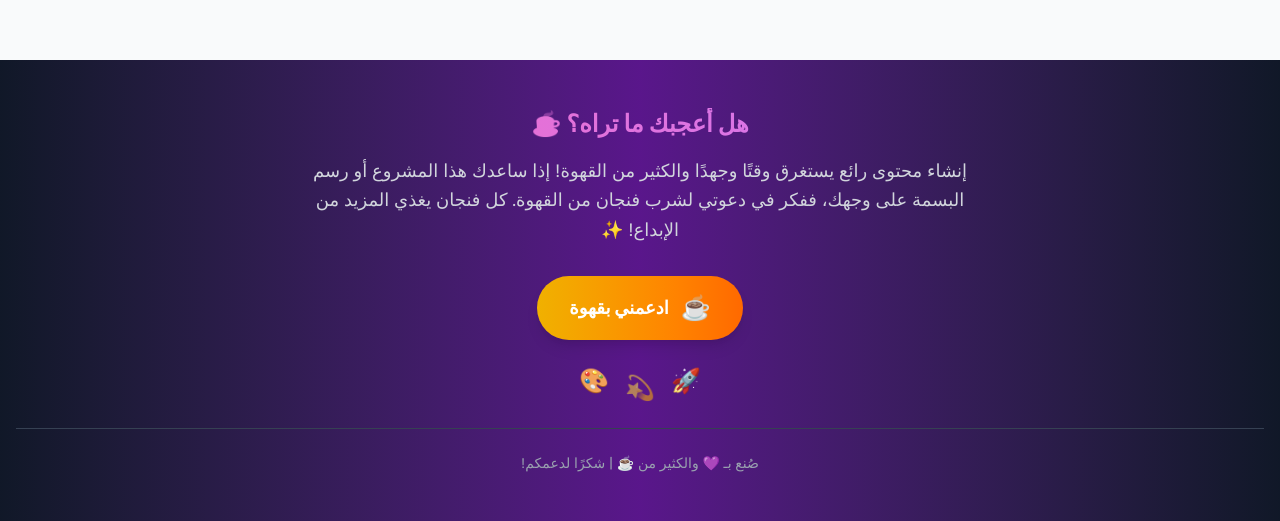
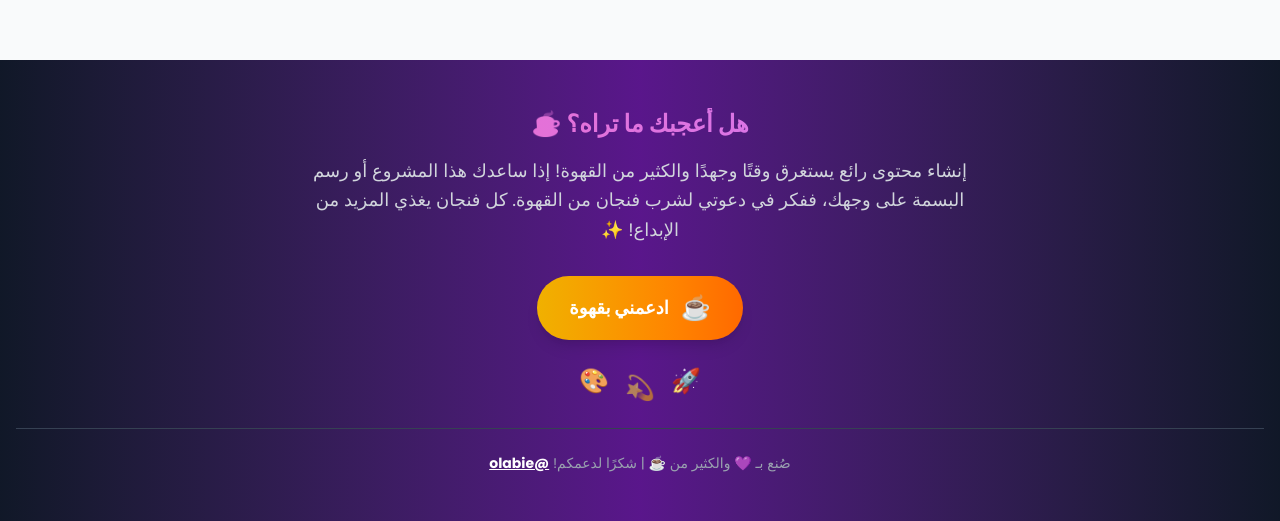
Before and after one commit to olabie2/israsel, a Next.js app: page /ar in a window 1280 px wide. Shown: the part 1106-1627 px from the top of the page. Built offline with nearby package versions, Linux system fonts and the light colour scheme.

Commit message:
Added github link to my profile in the footer

```diff
--- a/app/messages/ar.json
+++ b/app/messages/ar.json
@@ -16,7 +16,7 @@
     "loveWhatYouSee": "هل أعجبك ما تراه؟ ☕",
     "mainMessage": "إنشاء محتوى رائع يستغرق وقتًا وجهدًا والكثير من القهوة! إذا ساعدك هذا المشروع أو رسم البسمة على وجهك، ففكر في دعوتي لشرب فنجان من القهوة. كل فنجان يغذي المزيد من الإبداع! ✨",
     "buyMeACoffee": "ادعمني بقهوة",
-    "madeWith": "صُنع بـ 💜 والكثير من ☕ | شكرًا لدعمكم!"
+    "madeWith": " صُنع بـ 💜 والكثير من ☕ | شكرًا لدعمكم! "
   },
   "Metadata": {
     "siteName": "إسراسل - معلومات عن المركبات الإسرائيلية",
--- a/app/messages/en.json
+++ b/app/messages/en.json
@@ -16,7 +16,7 @@
     "loveWhatYouSee": "Love what you see? ☕",
     "mainMessage": "Creating awesome content takes time, effort, and lots of coffee! If this project helped you or brought a smile to your face, consider buying me a coffee. Every cup fuels more creativity! ✨",
     "buyMeACoffee": "Buy me a coffee",
-    "madeWith": "Made with 💜 and lots of ☕ | Thank you for your support!"
+    "madeWith": "Made with 💜 and lots of ☕ | Thank you for your support! "
   },
    "Metadata": {
     "siteName": "Israsel - Israeli Vehicle Information",
--- a/app/messages/he.json
+++ b/app/messages/he.json
@@ -16,7 +16,7 @@
     "loveWhatYouSee": "אהבתם את מה שאתם רואים? ☕",
     "mainMessage": "יצירת תוכן מדהים דורשת זמן, מאמץ והרבה קפה! אם הפרויקט הזה עזר לכם או העלה חיוך על פניכם, שקלו לקנות לי קפה. כל כוס מתדלקת יצירתיות נוספת! ✨",
     "buyMeACoffee": "קנו לי קפה",
-    "madeWith": "נוצר ב-💜 והרבה ☕ | תודה על תמיכתכם!"
+    "madeWith": " נוצר ב-💜 והרבה ☕ | תודה על תמיכתכם! "
   },
   "Metadata": {
     "siteName": "ישראסל - מידע על רכבים בישראל",
--- a/app/messages/ru.json
+++ b/app/messages/ru.json
@@ -16,7 +16,7 @@
     "loveWhatYouSee": "Нравится то, что вы видите? ☕",
     "mainMessage": "Создание потрясающего контента требует времени, усилий и много кофе! Если этот проект помог вам или заставил улыбнуться, подумайте о том, чтобы угостить меня кофе. Каждая чашка подпитывает творчество! ✨",
     "buyMeACoffee": "Купить мне кофе",
-    "madeWith": "Сделано с 💜 и много ☕ | Спасибо за вашу поддержку!"
+    "madeWith": "Сделано с 💜 и много ☕ | Спасибо за вашу поддержку! "
   },
   "Metadata": {
     "siteName": "Исрасел - информация о израильских автомобилях",
--- a/components/Footer.tsx
+++ b/components/Footer.tsx
@@ -41,7 +41,7 @@ export default async function Footer() {
           {/* Footer text */}
           <div className="border-t border-gray-700 pt-6">
             <p className="text-gray-400 text-sm">
-              {t("madeWith")}
+              {t("madeWith")} <a className="underline text-white font-bold" href="https://github.com/olabie2">@olabie</a>
             </p>
           </div>
         </div>
```
